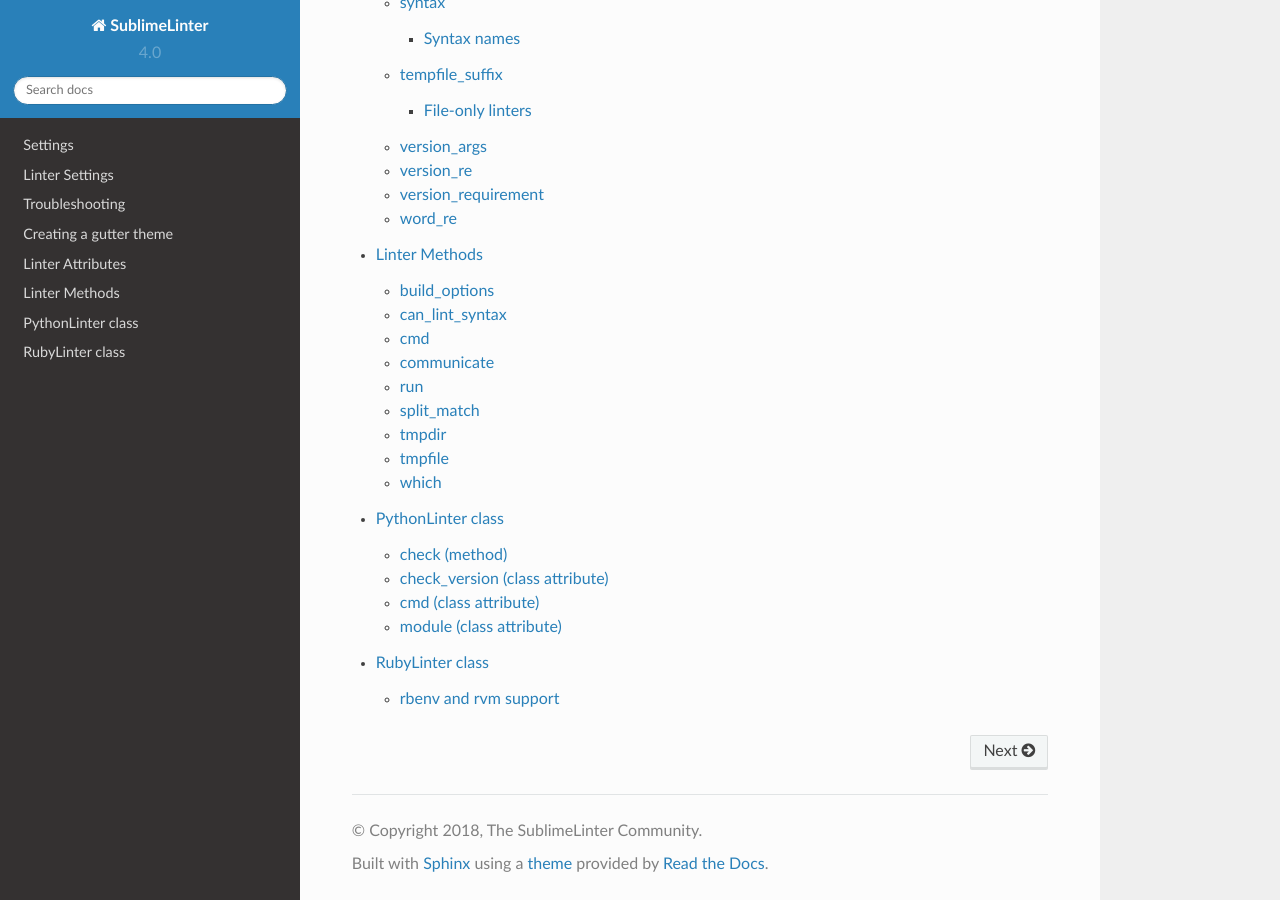
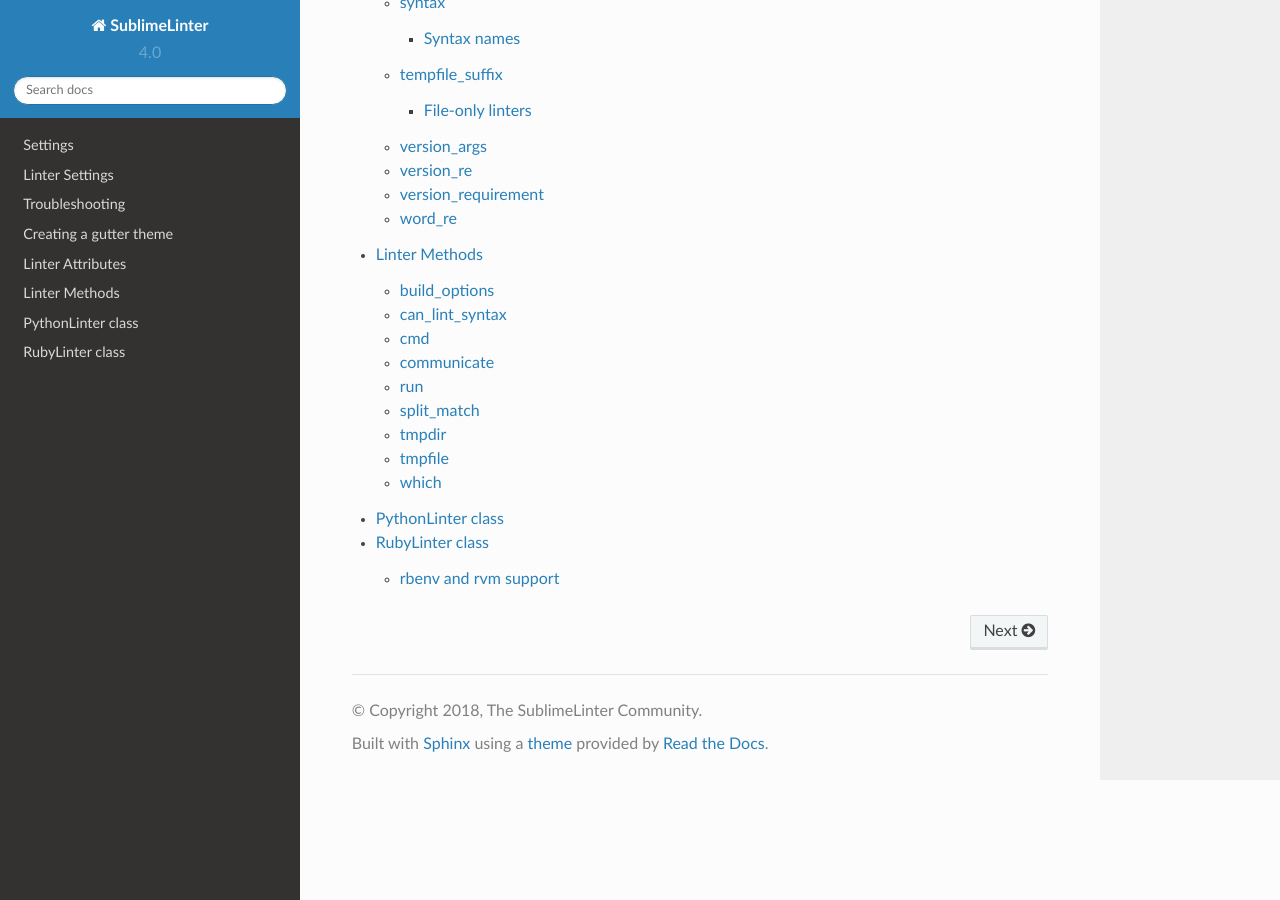
Before and after one commit to SublimeLinter/SublimeLinter, a Sphinx documentation site: the page built from docs/index.rst, in a window 1280 px wide and 900 px high, scrolled down 1326 px. Built offline with Sphinx 7.4.7 and the Read the Docs theme 2.0.0, drawn with Linux system fonts in a browser that asks for light colours; some of the changed lines change nothing that is shown.

Commit message:
Cleanup outdated PythonLinter documentation

```diff
--- a/docs/python_linter.rst
+++ b/docs/python_linter.rst
@@ -8,135 +8,10 @@
 
 By doing so, you get the following features:
 
--  Execution directly via a python module method or via an external executable.
+-  Find correct environment using a ``python`` setting.
+-  Automatically find an environment using ``pipenv``
 
-`SublimeLinter-flake8`_, `SublimeLinter-pep8`_, and `SublimeLinter-pyflakes`_ are good examples of python-based linters.
+`SublimeLinter-flake8`_ is a good example of s python-based linter.
 
 
-.. _check-method:
-
-check (method)
---------------
-.. code-block:: python
-
-   check(self, code, filename)
-
-If your ``PythonLinter`` subclass sets the :ref:`module <module>` attribute, you must implement this method.
-
-This method is called if:
-
-- You set the :ref:`module <module>` attribute.
-
--  The named module is successfully imported.
-
--  :ref:`Version matching <resolving-python-versions>` allows the use of SublimeText’s built-in python.
-
-This method should perform linting and return a string with one more lines per error, an array of strings, or an array of objects that can be converted to strings. Here is the ``check`` method from the ``Flake8`` class, which is a good template for your own ``check`` implementations:
-
-.. code-block:: python
-
-    def check(self, code, filename):
-        """Run flake8 on code and return the output."""
-
-        options = {
-            'reporter': Report
-        }
-
-        type_map = {
-            'select': [],
-            'ignore': [],
-            'max-line-length': 0,
-            'max-complexity': 0
-        }
-
-        self.build_options(options, type_map, transform=lambda s: s.replace('-', '_'))
-
-        if persist.settings.get('debug'):
-            util.printf('{} options: {}'.format(self.name, options))
-
-        checker = self.module.get_style_guide(**options)
-
-        return checker.input_file(
-            filename=os.path.basename(filename),
-            lines=code.splitlines(keepends=True)
-        )
-
-A few things to note:
-
-- We use the :ref:`build_options` method to build the options expected by the ``get_style_guide`` method.
-
-- We print the options to the console if we are in debug mode.
-
-
-.. _check_version:
-
-check_version (class attribute)
--------------------------------
-Some python-based linters are version-sensitive; the python version they are run with has to match the version of the code they lint. If you define the :ref:`module <module>` attribute, this attribute should be set to ``True`` if the linter is version-sensitive.
-
-
-cmd (class attribute)
----------------------
-When using a python-based linter, there is a special form that should be used for the ``cmd`` attribute:
-
-.. code-block:: none
-
-    script@python[version]
-
-*script* is the name of the linter script, and *version* is the optional version of python required by the script.
-
-For example, the `SublimeLinter-pyflakes`_ linter plugin defines ``cmd`` as:
-
-.. code-block:: python
-
-    cmd = 'pyflakes@python'
-
-This tells SublimeLinter to locate the ``pyflakes`` script and run it on the system python or the version of python configured in settings.
-
-When using the ``script@python`` form, SublimeLinter does the following:
-
--  Locates *script* in a cross-platform way. Python scripts are installed differently on Windows than they are on Mac OS X and Linux.
-
--  Does version matching between the version specified in the ``cmd`` attribute and the version specified by settings.
-
--  Defers to using the built-in python if possible.
-
-
-.. _module:
-
-module (class attribute)
-------------------------
-If you want to import a python module and run a method directly in order to lint, this attribute should be set to the module name, suitable for passing to `importlib.import_module`_. During class construction, the named module will be imported, and if successful, the attribute will be replaced with the imported module.
-
-.. note::
-
-   Because the module is going to run within SublimeText, it must be compatible with python 3.3 or later. If not, do not define this attribute.
-
-For example, the ``Flake8`` linter class defines:
-
-.. code-block:: python
-
-    module = 'flake8.engine'
-
-Later, when it wants to use the method ``flake8.engine.get_style_guide``, it does so like this:
-
-.. code-block:: python
-
-    checker = self.module.get_style_guide(**options)
-
-If the module attribute is defined and is successfully imported, whether it is used depends on the following algorithm:
-
-- If the :ref:`check_version <check_version>` attribute is ``False``, the module will be used because the module is not version-sensitive.
-
-- If the :ref:`"@python" <python-meta-setting>` setting is set and SublimeText’s built-in python satisfies that version, the module will be used.
-
-- If the :ref:`cmd` attribute specifies ``@python`` and SublimeText’s built-in python satisfies that version, the module will be used. Note that this check is done during class construction.
-
-- Otherwise the external linter executable will be used with the python specified in the :ref:`"@python" <python-meta-setting>` setting, the :ref:`cmd` attribute, or the default system python.
-
-If you set the ``module`` attribute, you must implement the :ref:`check <check-method>` in your ``PythonLinter`` subclass in order to use the module to do the linting.
-
-.. _importlib.import_module: http://docs.python.org/3/library/importlib.html?highlight=importlib.import_module#importlib.import_module
 .. _SublimeLinter-flake8: https://github.com/SublimeLinter/SublimeLinter-flake8
-.. _SublimeLinter-pep8: https://github.com/SublimeLinter/SublimeLinter-pep8
-.. _SublimeLinter-pyflakes: https://github.com/SublimeLinter/SublimeLinter-pyflakes
```
